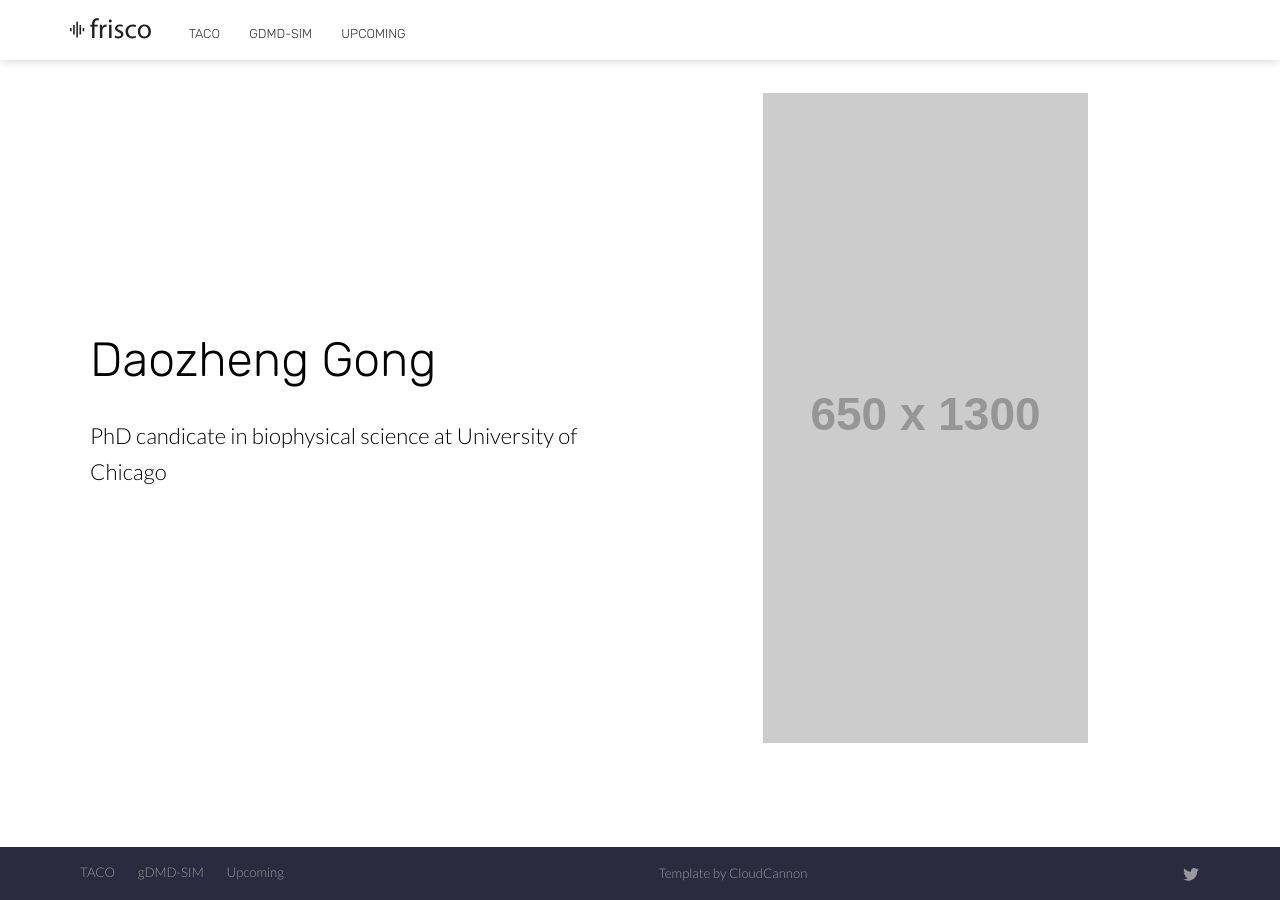
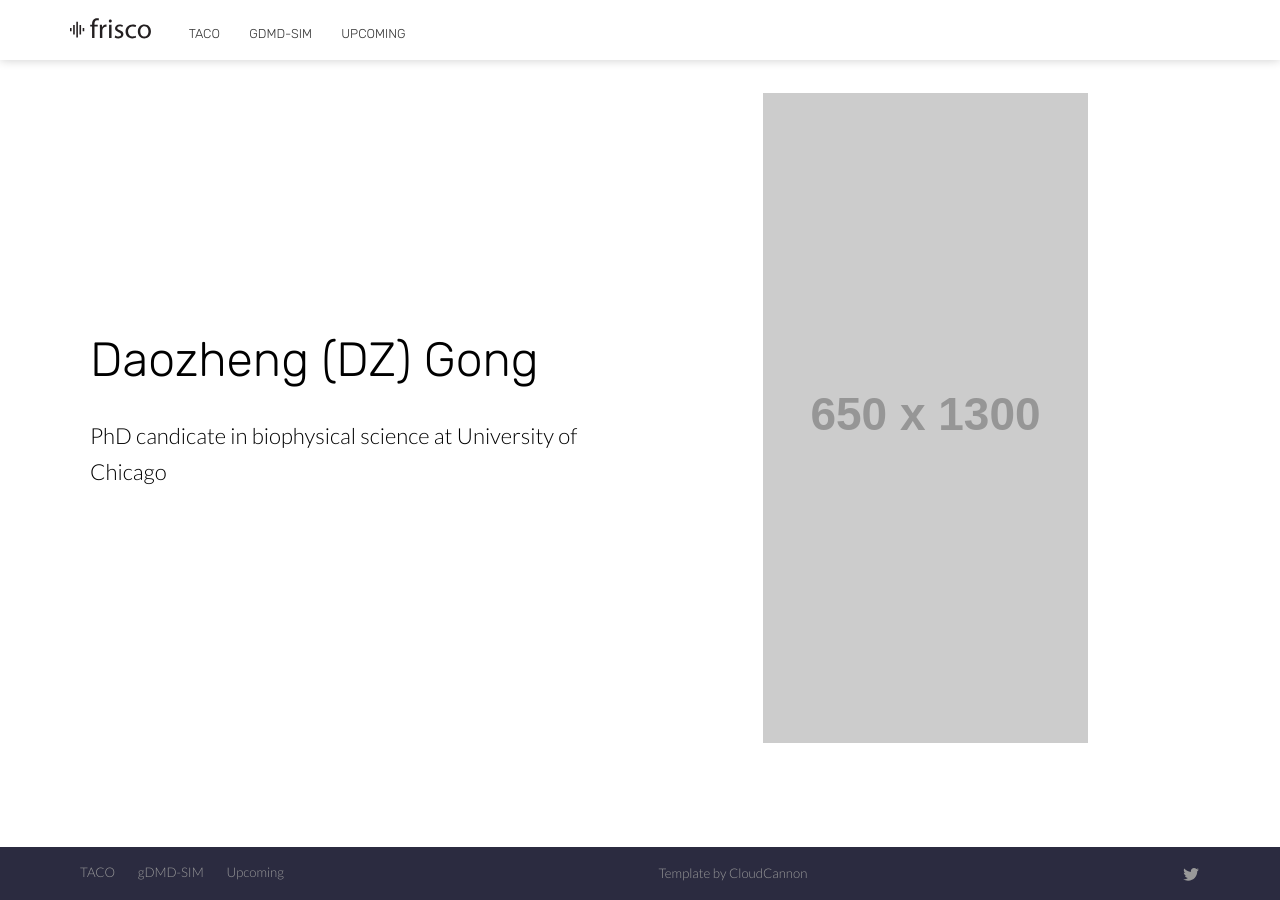
Before and after one commit to DZGong/DZGong.github.io, a Jekyll site: the page built from index.html, in a window 1280 px wide and 900 px high, scrolled down 907 px. Built offline with Jekyll 4.4.1, drawn with Linux system fonts in a browser that asks for light colours; nearby versions of some CDN libraries.

Commit message:
test change 11

```diff
--- a/index.html
+++ b/index.html
@@ -10,8 +10,8 @@ bottom_image: https://unsplash.it/2000/1322?a=.png
 		<div class="hero-text-container">
 			<h1 class="editable">DZ Gong</h1>
 			<p class="subtext editable">I study optical microscopy.</p>
-			<h1 class="editable"></h1>
-			<h1 class="editable"></h1>
+			<h1 class="editable"> </h1>
+			<h1 class="editable"> </h1>
 			<!-- <div class="cta button alt"><a href="#">Join Now</a></div> -->
 		</div>
 	</div>
@@ -22,7 +22,7 @@ bottom_image: https://unsplash.it/2000/1322?a=.png
 	<section class="info" id="learn-more">
 		<div class="container flex">
 			<div class="text">
-				<h2 class="editable">Daozheng Gong</h2>
+				<h2 class="editable">Daozheng (DZ) Gong</h2>
 				<p class="editable">PhD candicate in biophysical science at University of Chicago</p>
 			</div>
 			<div class="image">
```
